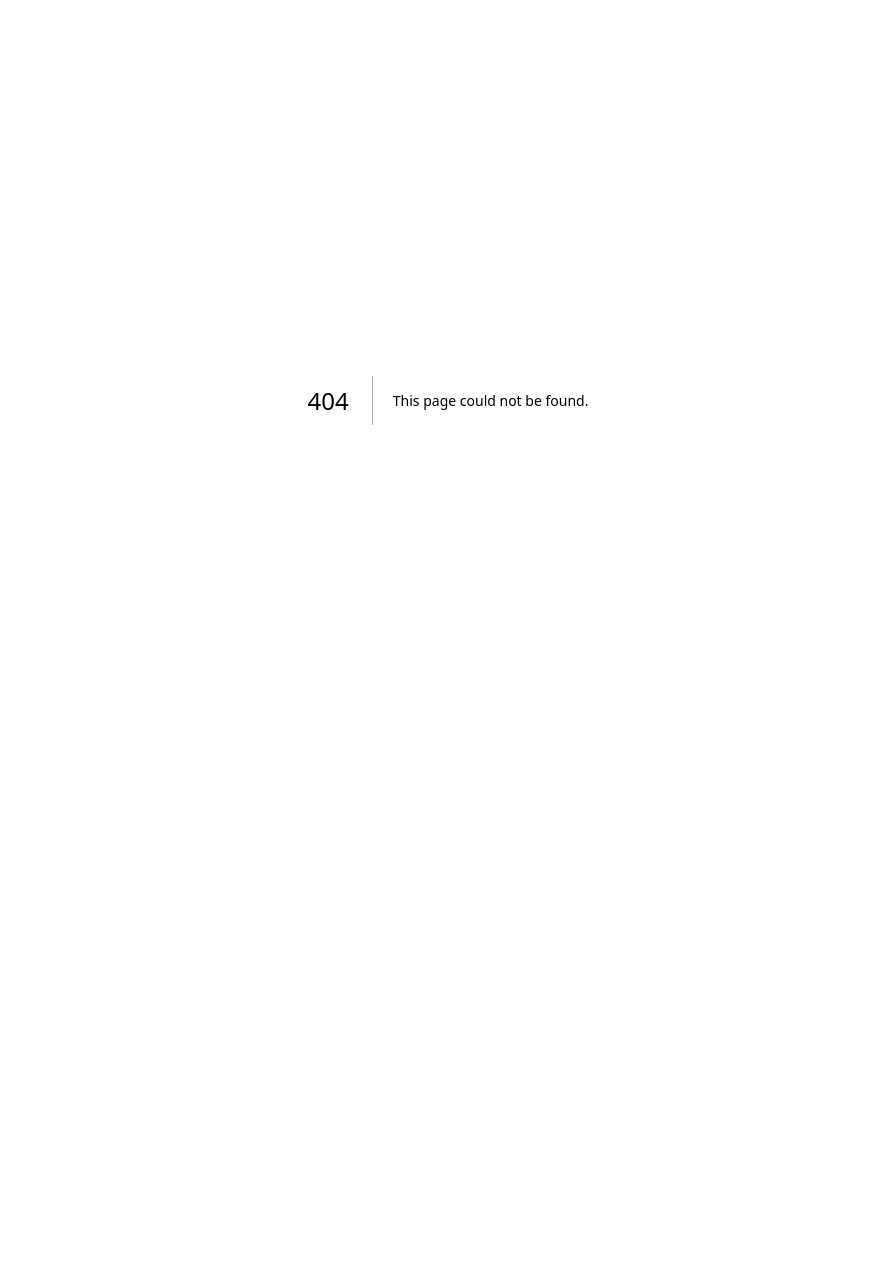
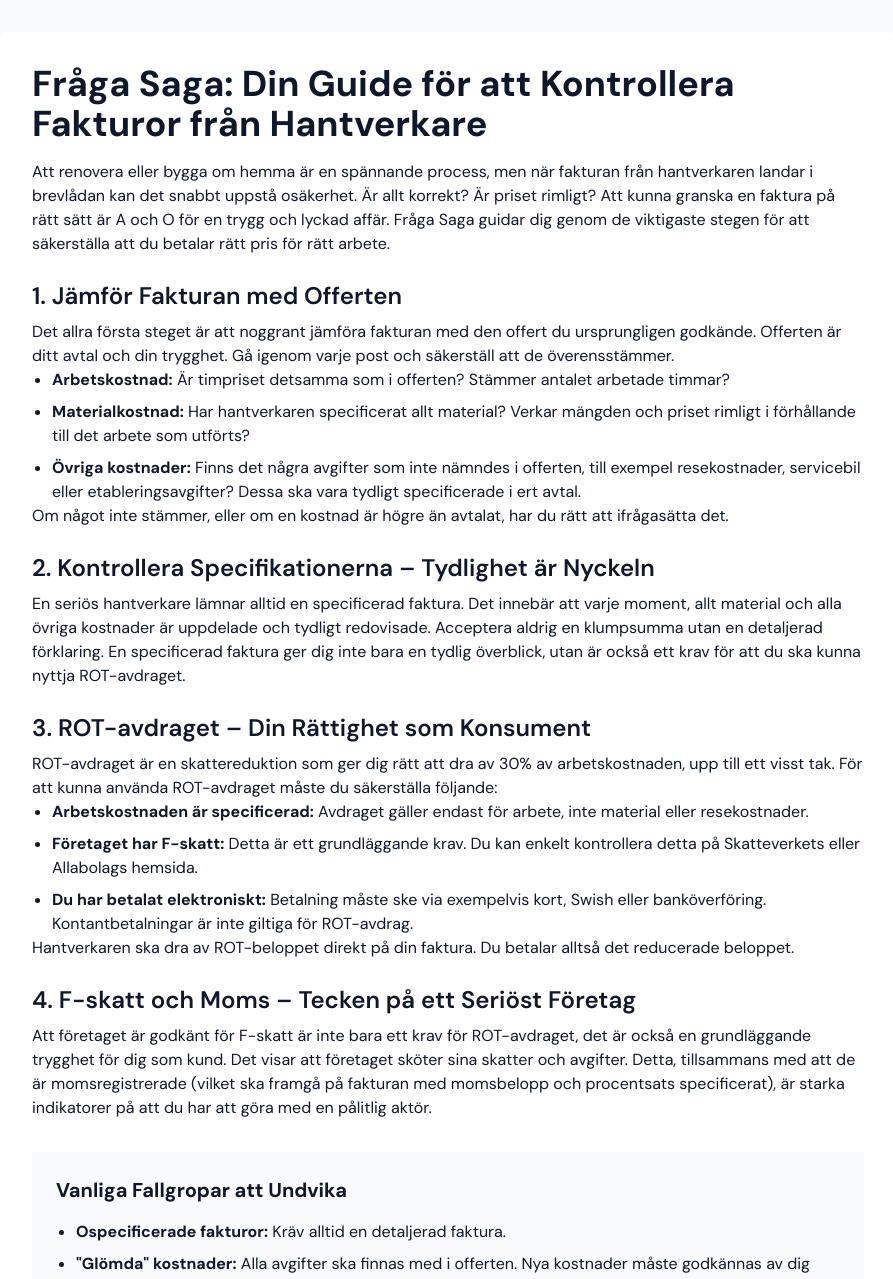
Before and after one commit to AdviseoGit/Saga, a Next.js app: page /kolla-faktura in a window 1280 px wide. Before the commit this address had no page. Shown: the top 1279 px of the page, without its empty margins (192-1085 px from the left). Before the commit the page ends 800 px from the top, so only its background shows below. Built offline with nearby package versions, Linux system fonts and the light colour scheme.

Commit message:
feat: add kolla-faktura page

```diff
--- /dev/null
+++ b/app/kolla-faktura/page.tsx
@@ -0,0 +1,94 @@
+import { Metadata } from "next";
+import Link from "next/link";
+
+export const metadata: Metadata = {
+    title: "Kolla Faktura från Hantverkare - Är Priset Rimligt? | Fråga Saga",
+    description: "Är du osäker på din faktura från hantverkaren? Vår guide hjälper dig att kontrollera arbetskostnad, material, och ROT-avdrag. Lär dig granska fakturan som ett proffs.",
+    openGraph: {
+        title: "Kolla Faktura från Hantverkare - Är Priset Rimligt? | Fråga Saga",
+        description: "Är du osäker på din faktura från hantverkaren? Vår guide hjälper dig att kontrollera arbetskostnad, material, och ROT-avdrag. Lär dig granska fakturan som ett proffs.",
+        url: "https://fragasaga.se/kolla-faktura",
+    },
+};
+
+export default function KollaFakturaPage() {
+    return (
+        <div className="container mx-auto px-4 py-8">
+            <article className="prose lg:prose-xl max-w-4xl mx-auto bg-white shadow-lg rounded-lg p-8">
+                <header>
+                    <h1 className="text-4xl font-bold mb-4">Fråga Saga: Din Guide för att Kontrollera Fakturor från Hantverkare</h1>
+                </header>
+                <p className="lead">
+                    Att renovera eller bygga om hemma är en spännande process, men när fakturan från hantverkaren landar i brevlådan kan det snabbt uppstå osäkerhet. Är allt korrekt? Är priset rimligt? Att kunna granska en faktura på rätt sätt är A och O för en trygg och lyckad affär. Fråga Saga guidar dig genom de viktigaste stegen för att säkerställa att du betalar rätt pris för rätt arbete.
+                </p>
+
+                <section>
+                    <h2 className="text-2xl font-semibold mt-6 mb-2">1. Jämför Fakturan med Offerten</h2>
+                    <p>
+                        Det allra första steget är att noggrant jämföra fakturan med den offert du ursprungligen godkände. Offerten är ditt avtal och din trygghet. Gå igenom varje post och säkerställ att de överensstämmer.
+                    </p>
+                    <ul className="list-disc pl-5 space-y-2">
+                        <li><strong>Arbetskostnad:</strong> Är timpriset detsamma som i offerten? Stämmer antalet arbetade timmar?</li>
+                        <li><strong>Materialkostnad:</strong> Har hantverkaren specificerat allt material? Verkar mängden och priset rimligt i förhållande till det arbete som utförts?</li>
+                        <li><strong>Övriga kostnader:</strong> Finns det några avgifter som inte nämndes i offerten, till exempel resekostnader, servicebil eller etableringsavgifter? Dessa ska vara tydligt specificerade i ert avtal.</li>
+                    </ul>
+                    <p>
+                        Om något inte stämmer, eller om en kostnad är högre än avtalat, har du rätt att ifrågasätta det.
+                    </p>
+                </section>
+
+                <section>
+                    <h2 className="text-2xl font-semibold mt-6 mb-2">2. Kontrollera Specifikationerna – Tydlighet är Nyckeln</h2>
+                    <p>
+                        En seriös hantverkare lämnar alltid en specificerad faktura. Det innebär att varje moment, allt material och alla övriga kostnader är uppdelade och tydligt redovisade. Acceptera aldrig en klumpsumma utan en detaljerad förklaring. En specificerad faktura ger dig inte bara en tydlig överblick, utan är också ett krav för att du ska kunna nyttja ROT-avdraget.
+                    </p>
+                </section>
+
+                <section>
+                    <h2 className="text-2xl font-semibold mt-6 mb-2">3. ROT-avdraget – Din Rättighet som Konsument</h2>
+                    <p>
+                        ROT-avdraget är en skattereduktion som ger dig rätt att dra av 30% av arbetskostnaden, upp till ett visst tak. För att kunna använda ROT-avdraget måste du säkerställa följande:
+                    </p>
+                    <ul className="list-disc pl-5 space-y-2">
+                        <li><strong>Arbetskostnaden är specificerad:</strong> Avdraget gäller endast för arbete, inte material eller resekostnader.</li>
+                        <li><strong>Företaget har F-skatt:</strong> Detta är ett grundläggande krav. Du kan enkelt kontrollera detta på Skatteverkets eller Allabolags hemsida.</li>
+                        <li><strong>Du har betalat elektroniskt:</strong> Betalning måste ske via exempelvis kort, Swish eller banköverföring. Kontantbetalningar är inte giltiga för ROT-avdrag.</li>
+                    </ul>
+                    <p>
+                        Hantverkaren ska dra av ROT-beloppet direkt på din faktura. Du betalar alltså det reducerade beloppet.
+                    </p>
+                </section>
+
+                <section>
+                    <h2 className="text-2xl font-semibold mt-6 mb-2">4. F-skatt och Moms – Tecken på ett Seriöst Företag</h2>
+                    <p>
+                        Att företaget är godkänt för F-skatt är inte bara ett krav för ROT-avdraget, det är också en grundläggande trygghet för dig som kund. Det visar att företaget sköter sina skatter och avgifter. Detta, tillsammans med att de är momsregistrerade (vilket ska framgå på fakturan med momsbelopp och procentsats specificerat), är starka indikatorer på att du har att göra med en pålitlig aktör.
+                    </p>
+                </section>
+
+                <div className="mt-8 bg-gray-50">
+                    <div className="p-6">
+                        <h3 className="text-xl font-bold">Vanliga Fallgropar att Undvika</h3>
+                        <ul className="list-disc pl-5 space-y-2 mt-4">
+                            <li><strong>Ospecificerade fakturor:</strong> Kräv alltid en detaljerad faktura.</li>
+                            <li><strong>"Glömda" kostnader:</strong> Alla avgifter ska finnas med i offerten. Nya kostnader måste godkännas av dig innan de läggs till.</li>
+                            <li><strong>Kontantbetalning:</strong> Undvik detta helt, då det omöjliggör ROT-avdrag och minskar din trygghet.</li>
+                        </ul>
+                    </div>
+                </div>
+
+                <div className="mt-8 text-center bg-blue-50 border-blue-200">
+                    <div className="p-6">
+                        <h3 className="text-xl font-bold">Låt Saga Granska Din Faktura – Kostnadsfritt</h3>
+                        <p className="mb-4 mt-4">
+                            Känner du dig fortfarande osäker? Ladda upp din faktura hos Fråga Saga så gör vi en kostnadsfri granskning. Vår AI-drivna tjänst analyserar varje del av din faktura, jämför den mot branschstandarder och flaggar för eventuella oklarheter. Få sinnesro och säkerställ att du betalar rätt pris – snabbt, enkelt och helt gratis.
+                        </p>
+                        <Link href="/" className="inline-block bg-blue-600 text-white font-bold py-2 px-6 rounded-lg hover:bg-blue-700 transition-colors">
+                            Granska faktura nu
+                        </Link>
+                    </div>
+                </div>
+            </article>
+        </div>
+    );
+}
--- a/app/page.tsx
+++ b/app/page.tsx
@@ -554,6 +554,8 @@ export default function SagaLandingPage() {
           <p>Saga – Offertanalys, offertjämförelse och fakturakontroll. Prisanalys och företagskoll. Ingen garanti för fullständighet; använd som stöd, inte som enda beslutsunderlag.</p>
           <p className="mt-2">
             <Link href="/granska-offert-hantverkare" className="underline hover:text-[#0f172a]">Guide: Granska offert från hantverkare</Link>
+            <span className="mx-2">·</span>
+            <Link href="/kolla-faktura" className="underline hover:text-[#0f172a]">Guide: Kolla faktura från hantverkare</Link>
           </p>
         </div>
       </footer>
```
